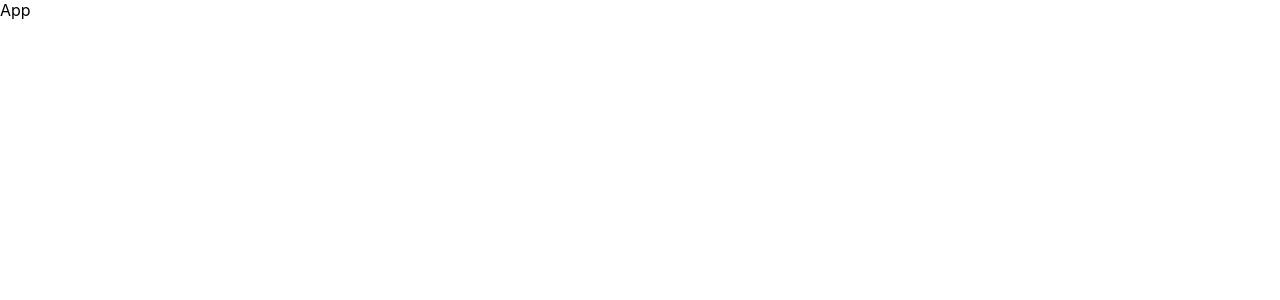
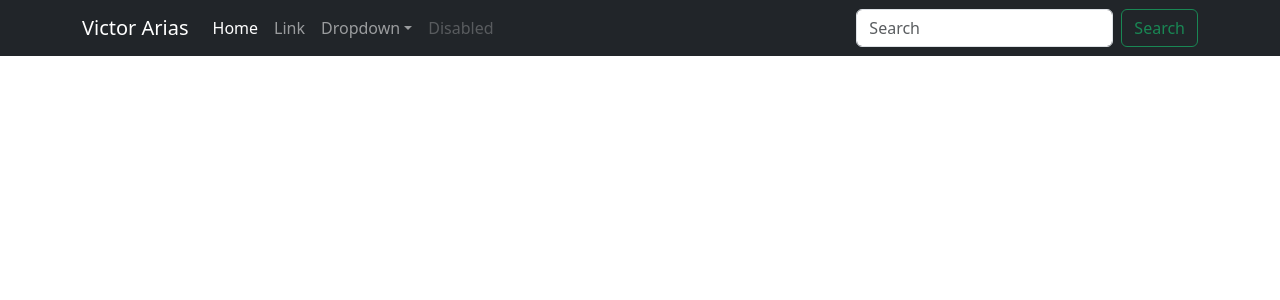
Before and after one commit to VicTips/portfolio, a React (Create React App) app: page / in a window 1280 px wide. Shown: the top 300 px of the page. Built offline with nearby package versions, Linux system fonts and the light colour scheme.

Commit message:
Create NavBar component

```diff
--- a/src/App.js
+++ b/src/App.js
@@ -1,7 +1,12 @@
 import React from "react";
+import NavBar from "./components/NavBar/NavBar";
 
 const App = () => {
-  return <div>App</div>;
+  return (
+    <div>
+      <NavBar />
+    </div>
+  );
 };
 
 export default App;
--- /dev/null
+++ b/src/components/NavBar/NavBar.jsx
@@ -0,0 +1,82 @@
+import React from "react";
+
+const NavBar = () => {
+  return (
+    <nav className="navbar navbar-dark navbar-expand-lg bg-dark">
+      <div className="container">
+        <a className="navbar-brand" href="#">
+          Victor Arias
+        </a>
+        <button
+          className="navbar-toggler"
+          type="button"
+          data-bs-toggle="collapse"
+          data-bs-target="#navbarSupportedContent"
+          aria-controls="navbarSupportedContent"
+          aria-expanded="false"
+          aria-label="Toggle navigation"
+        >
+          <span className="navbar-toggler-icon"></span>
+        </button>
+        <div className="collapse navbar-collapse" id="navbarSupportedContent">
+          <ul className="navbar-nav me-auto mb-2 mb-lg-0">
+            <li className="nav-item">
+              <a className="nav-link active" aria-current="page" href="#">
+                Home
+              </a>
+            </li>
+            <li className="nav-item">
+              <a className="nav-link" href="#">
+                Link
+              </a>
+            </li>
+            <li className="nav-item dropdown">
+              <a
+                className="nav-link dropdown-toggle"
+                href="#"
+                role="button"
+                data-bs-toggle="dropdown"
+                aria-expanded="false"
+              >
+                Dropdown
+              </a>
+              <ul className="dropdown-menu">
+                <li>
+                  <a className="dropdown-item" href="#">
+                    Action
+                  </a>
+                </li>
+                <li>
+                  <a className="dropdown-item" href="#">
+                    Another action
+                  </a>
+                </li>
+                <li>
+                  <a className="dropdown-item" href="#">
+                    Something else here
+                  </a>
+                </li>
+              </ul>
+            </li>
+            <li className="nav-item">
+              <a className="nav-link disabled">Disabled</a>
+            </li>
+          </ul>
+          <form className="d-flex" role="search">
+            <input
+              className="form-control me-2"
+              type="search"
+              placeholder="Search"
+              aria-label="Search"
+            />
+            <button className="btn btn-outline-success" type="submit">
+              Search
+            </button>
+          </form>
+        </div>
+      </div>
+    </nav>
+  );
+};
+
+export default NavBar;
```
Also changed, not shown: src/components/ProjectCard/ProjectCard.jsx (added, +7 -0 lines), src/index.js (+7 -6 lines).
